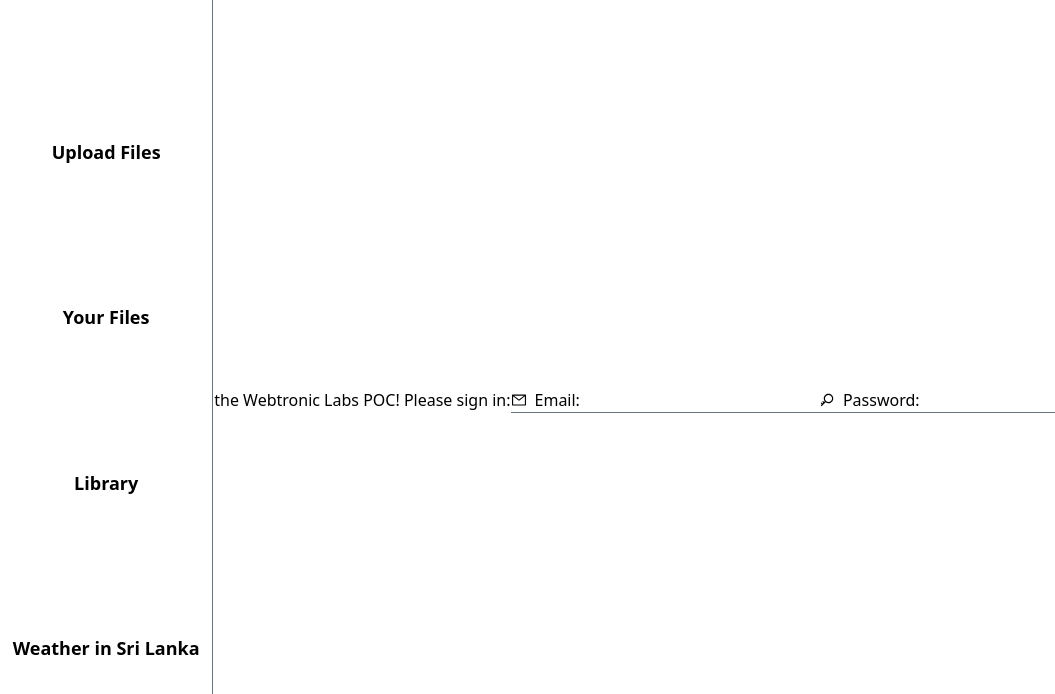
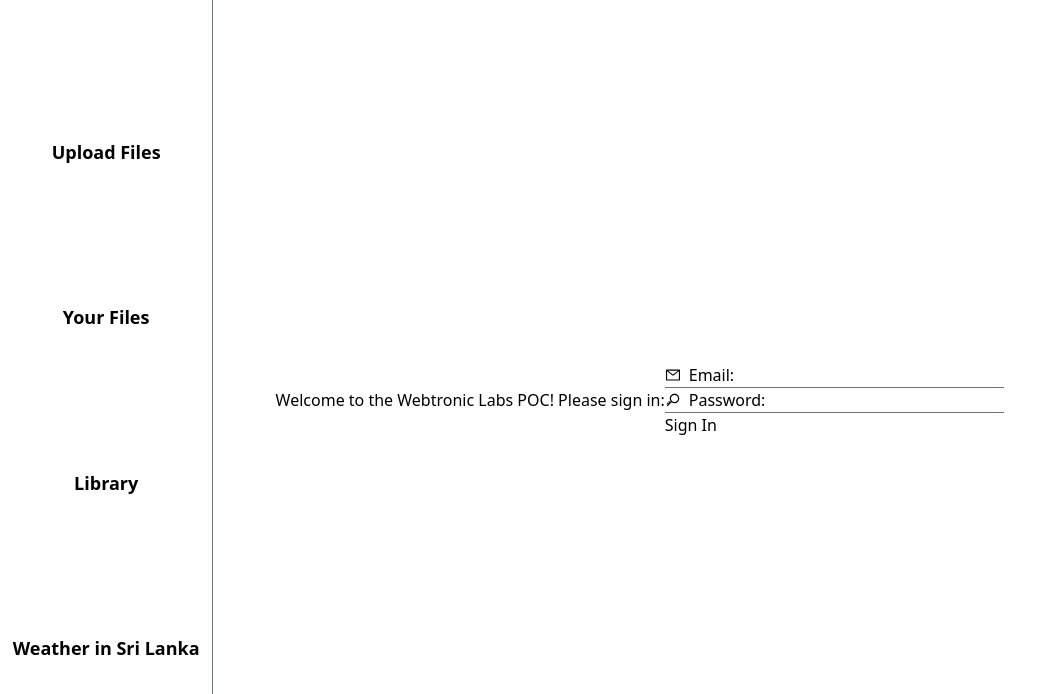
Before and after one commit to ficazam/webtronicsPOC, a React (Create React App) app: page / in a window 1280 px wide. Shown: the top 694 px of the page, without its empty margins (0-1055 px from the left). Built offline with nearby package versions, Linux system fonts and the light colour scheme.

Commit message:
frontend fixes

```diff
--- a/src/views/Home.tsx
+++ b/src/views/Home.tsx
@@ -4,9 +4,15 @@
 export const Home = () => {
   const [mail, setMail] = useState<string>("");
   const [password, setPassword] = useState<string>("");
+
+  const authHandler = () => {
+    console.log(mail);
+  };
+
   return (
     <div className="h-screen w-full flex items-center justify-center">
       Welcome to the Webtronic Labs POC! Please sign in:
+      <form className="flex-col justify-center">
         <MailInput
           mail={mail}
           onChange={(e: React.ChangeEvent<HTMLInputElement>) =>
@@ -19,6 +25,10 @@
             setPassword(e.target.value)
           }
         />
+        <button type="submit" onClick={authHandler}>
+          Sign In
+        </button>
+      </form>
     </div>
   );
 };
```
Lines whose indentation alone changed are shown as unchanged.
